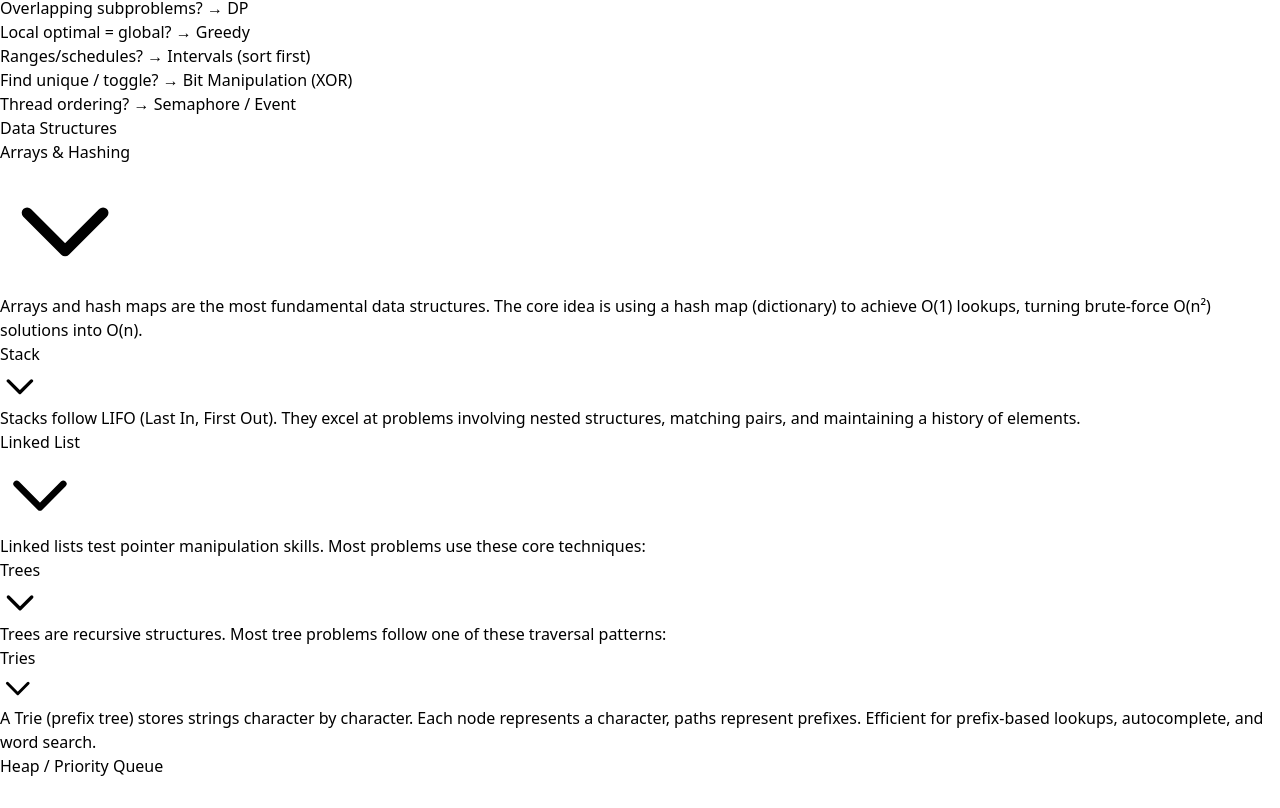
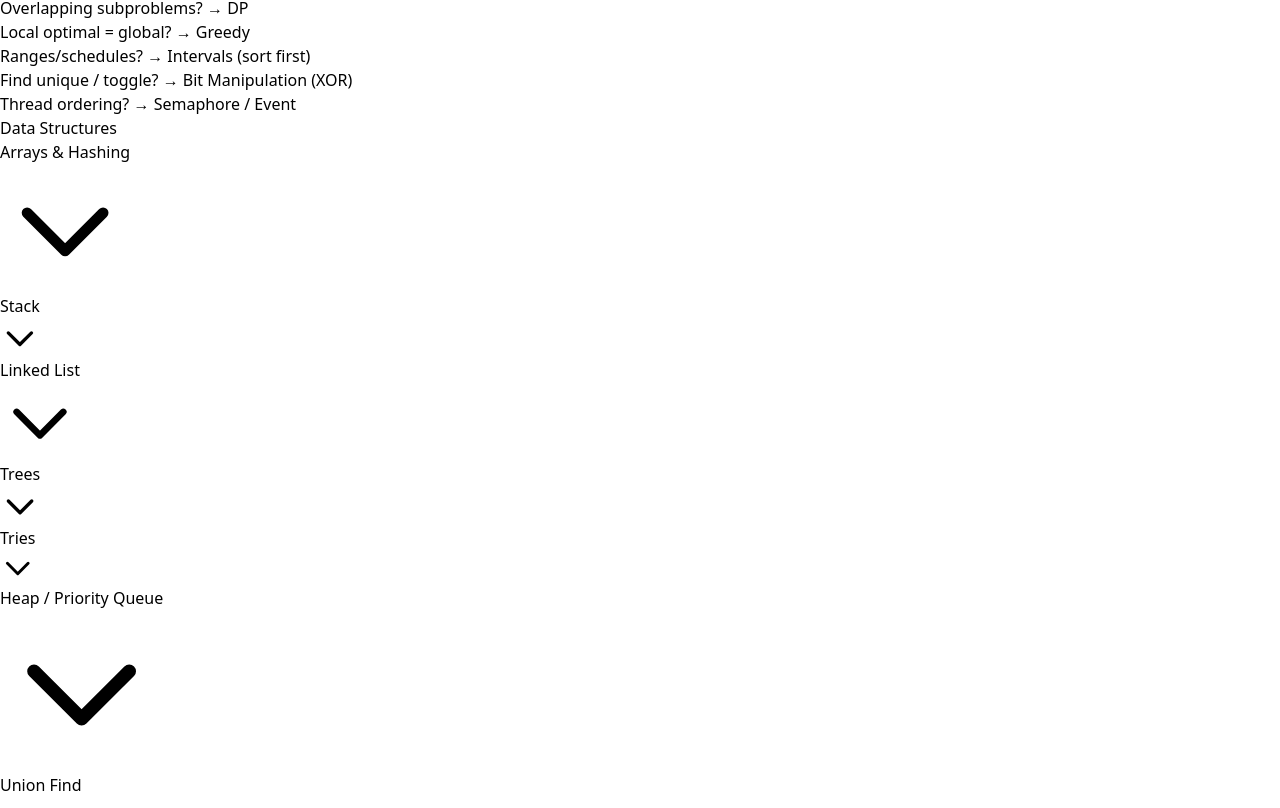
Before and after one commit to niamleeson/leetcode, a React (Vite) app: page /dsa in a window 1280 px wide. Shown: the part 1132-1940 px from the top of the page. Built offline with nearby package versions, Linux system fonts and the light colour scheme.

Commit message:
Remove collapsed preview text from DSA Reference accordions
Co-Authored-By: Claude Opus 4.6 (1M context) <noreply@anthropic.com>

```diff
--- a/src/components/DSAReference.tsx
+++ b/src/components/DSAReference.tsx
@@ -110,11 +110,6 @@ function TopicCard({ lesson, language, setLanguage }: {
         </svg>
       </button>
 
-      {!expanded && (
-        <div className="px-4 pb-3">
-          <p className="text-xs text-gray-500 line-clamp-2">{lesson.overview.split('\n')[0]}</p>
-        </div>
-      )}
 
       {expanded && (
         <div className="border-t border-gray-800">
```
